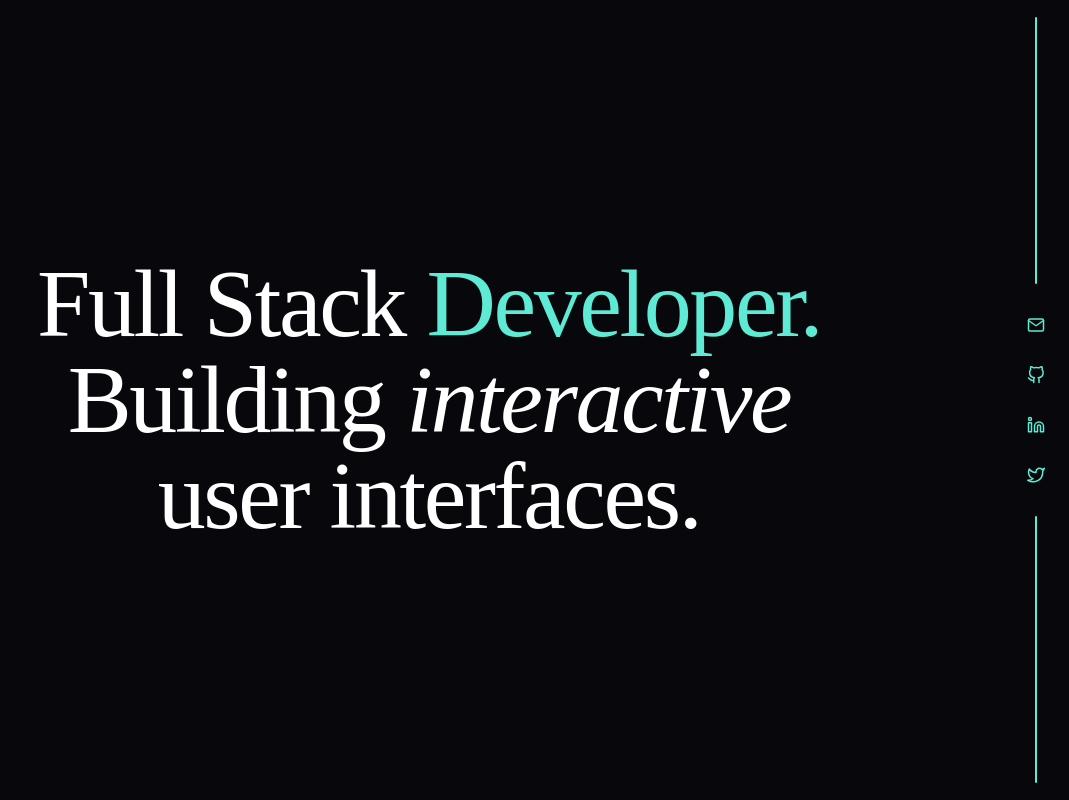
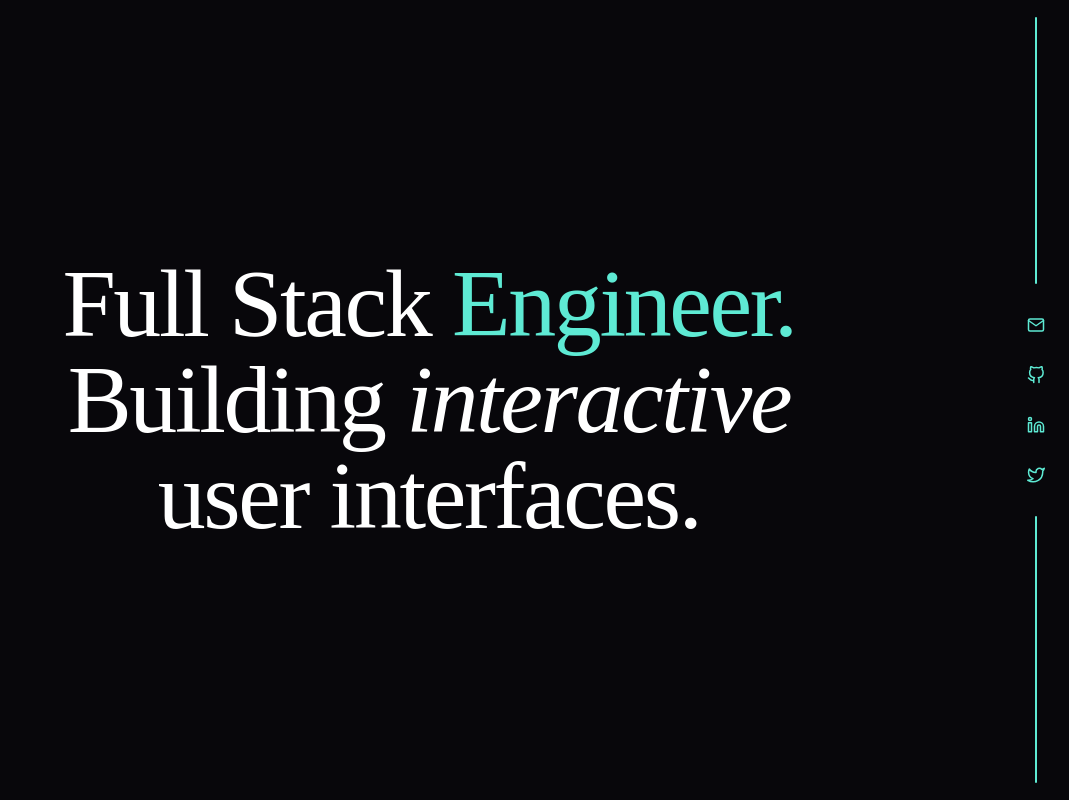
Before and after one commit to deyemiobaa/sa-portfolio, a React (Vite) app: page / in a window 1280 px wide. Shown: the top 800 px of the page, without its empty margins (211-1280 px from the left). Built offline with nearby package versions, Linux system fonts and the light colour scheme.

Commit message:
change og image

```diff
--- a/public/index.html
+++ b/public/index.html
@@ -9,22 +9,13 @@
     <meta name="theme-color" content="#000000" />
     <meta
       property="og:image"
-      content="https://res.cloudinary.com/deyemiobaa/image/upload/v1665437280/og_dsgvhi.png"
+      content="https://res.cloudinary.com/deyemiobaa/image/upload/v1666640356/og_wuzism.png"
     />
     <meta
       name="description"
-      content="My website/digital library. I'm a full-stack software developer. I aim to work with extraordinary minds while traveling the world."
+      content="Hi, I'm Sodiq. A full-stack software engineer and soft life advocate. My goal is to build products that improve the lives of people around the world."
     />
-    <!--
-      Notice the use of %PUBLIC_URL% in the tags above.
-      It will be replaced with the URL of the `public` folder during the build.
-      Only files inside the `public` folder can be referenced from the HTML.
-
-      Unlike "/favicon.ico" or "favicon.ico", "%PUBLIC_URL%/favicon.ico" will
-      work correctly both with client-side routing and a non-root public URL.
-      Learn how to configure a non-root public URL by running `npm run build`.
-    -->
-    <title>Sodiq | Software Developer</title>
+    <title>Sodiq | Software Engineer</title>
   </head>
   <body>
     <noscript>You need to enable JavaScript to run this app.</noscript>
--- a/src/pages/welcome.js
+++ b/src/pages/welcome.js
@@ -11,7 +11,7 @@ export default function Welcome() {
 
       <section id="intro" className="flex flex-col justify-center" aria-label="intro">
         <h1 className="flex flex-col justify-center h-screen max-w-5xl mx-auto mb-4 text-4xl leading-[50px] tracking-tight text-center text-white font-extralight md:text-8xl font-spectral">
-          <span className="font-light">Full Stack <span className="text-teal-300">Developer.</span></span>
+          <span className="font-light">Full Stack <span className="text-teal-300">Engineer.</span></span>
           <span>Building <span className="italic">interactive</span> <br/>user interfaces.</span>
         </h1>
         <div className="gap-10 my-10 md:flex">
```
